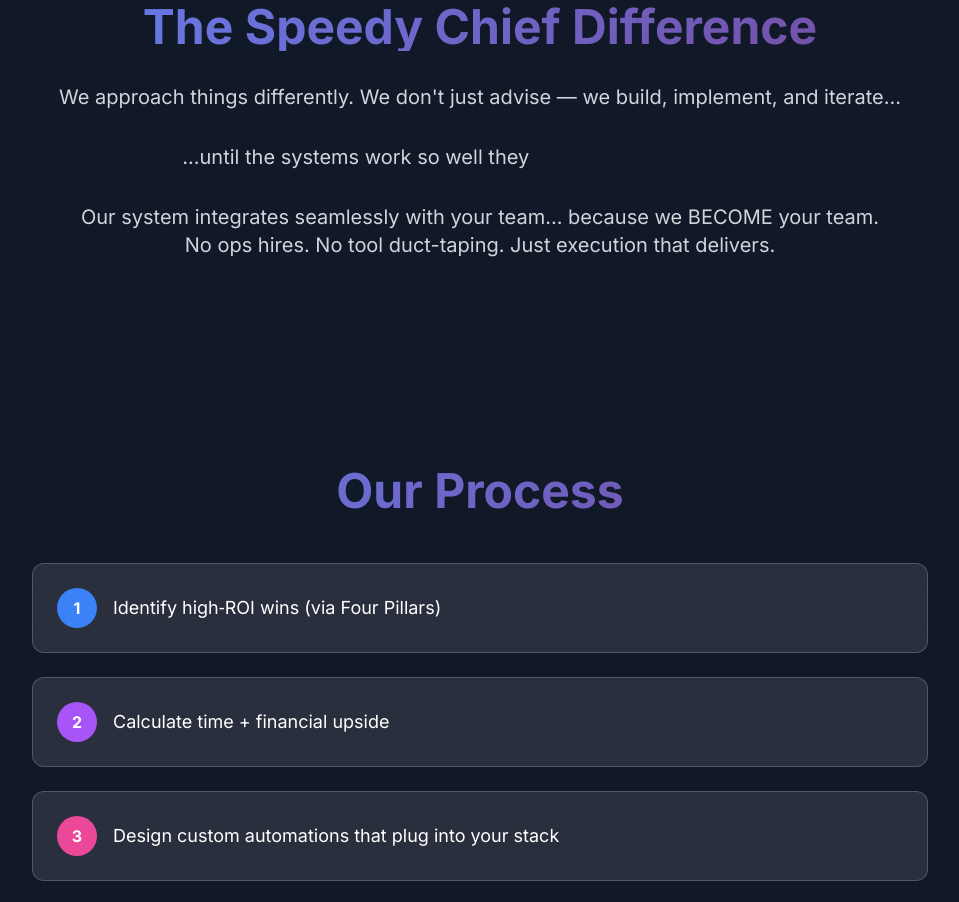
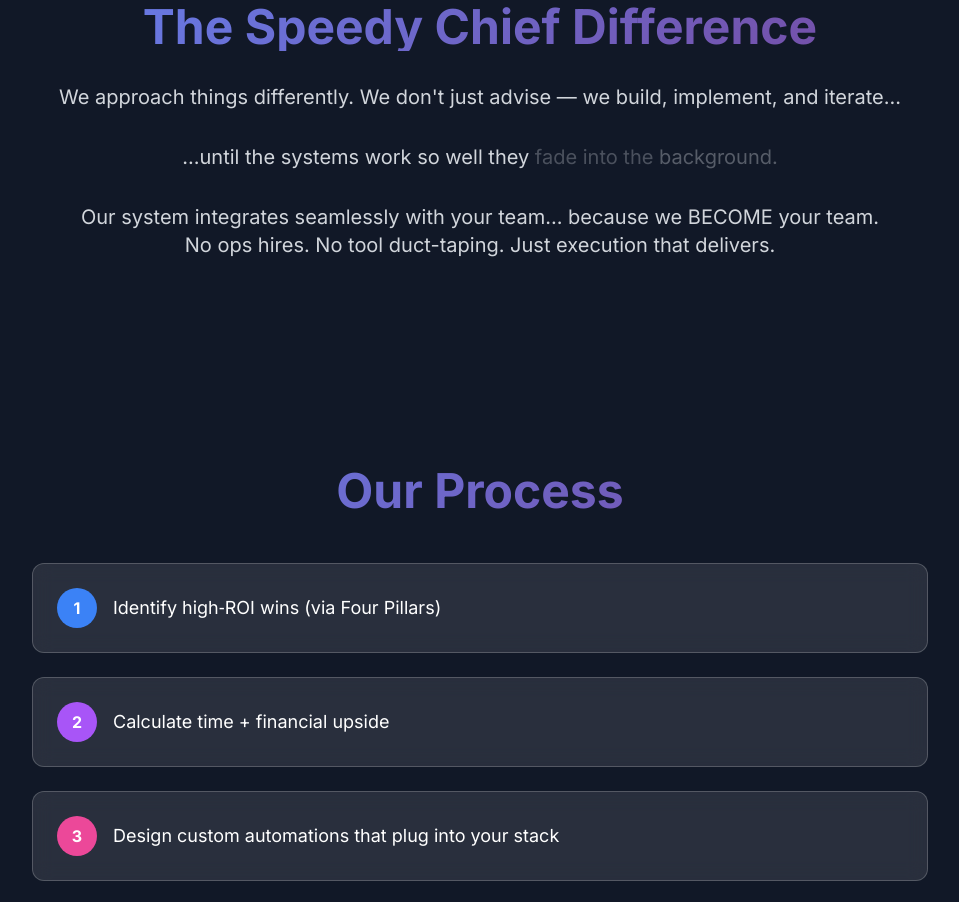
Before and after one commit to LegionBeats/speedy-chief-agents-page, a plain HTML site: page index.html in a window 1280 px wide. Shown: the part 4123-5025 px from the top of the page, without its empty margins (160-1119 px from the left). Drawn offline with nearby package versions, Linux system fonts and the light colour scheme.

Commit message:
Update index.html
text fade effect slower

```diff
--- a/index.html
+++ b/index.html
@@ -77,7 +77,7 @@
         .fade-word {
             display: inline-block;
             opacity: 1;
-            transition: opacity 0.5s ease;
+            transition: opacity 2s ease; /* Slower fade */
         }
 
         .roi-calculation {
@@ -499,9 +499,9 @@
 
             fadeWords.forEach((word, index) => {
                 setTimeout(() => {
-                    word.style.opacity = '0';
+                    word.style.opacity = '0.3'; /*Don't fade completely */
                 }, delay);
-                delay += 300; // 300ms delay between each word
+                delay += 600;  /* Slower timing between words */
             });
         }
 
```
